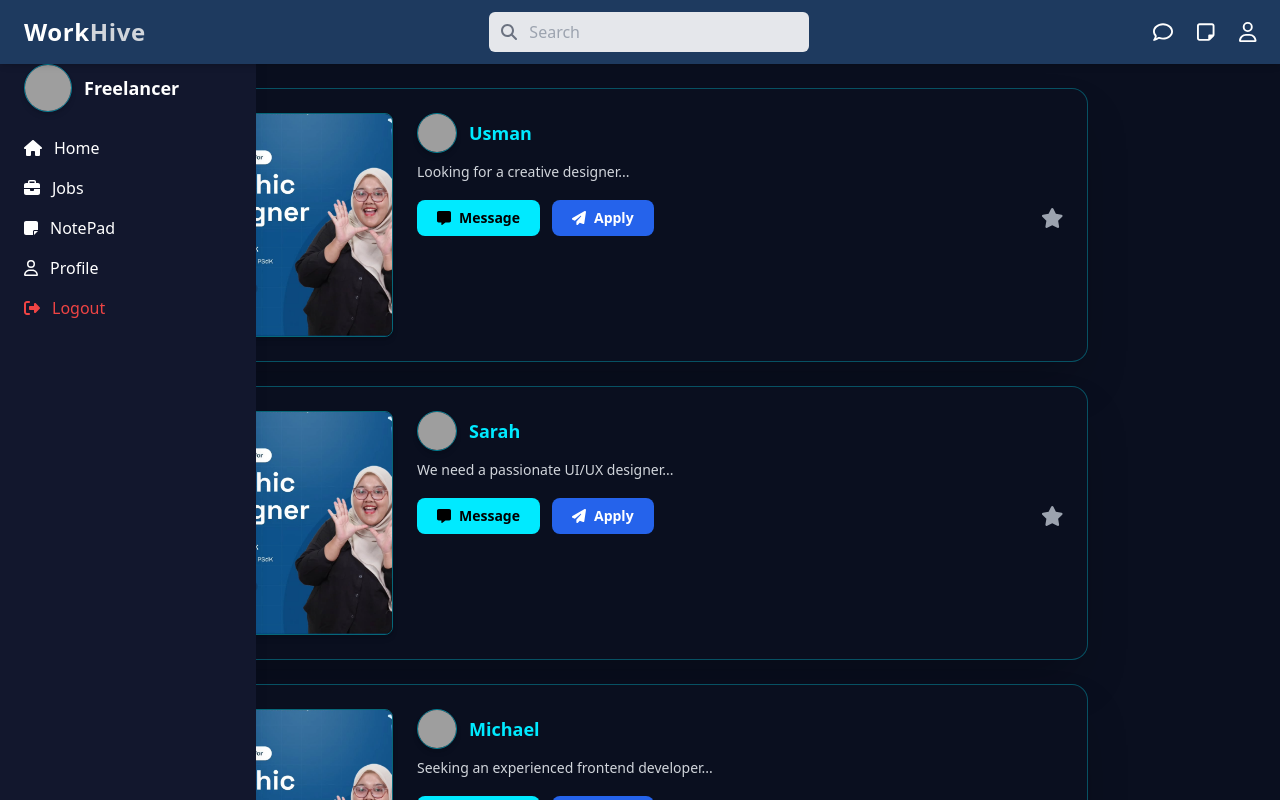
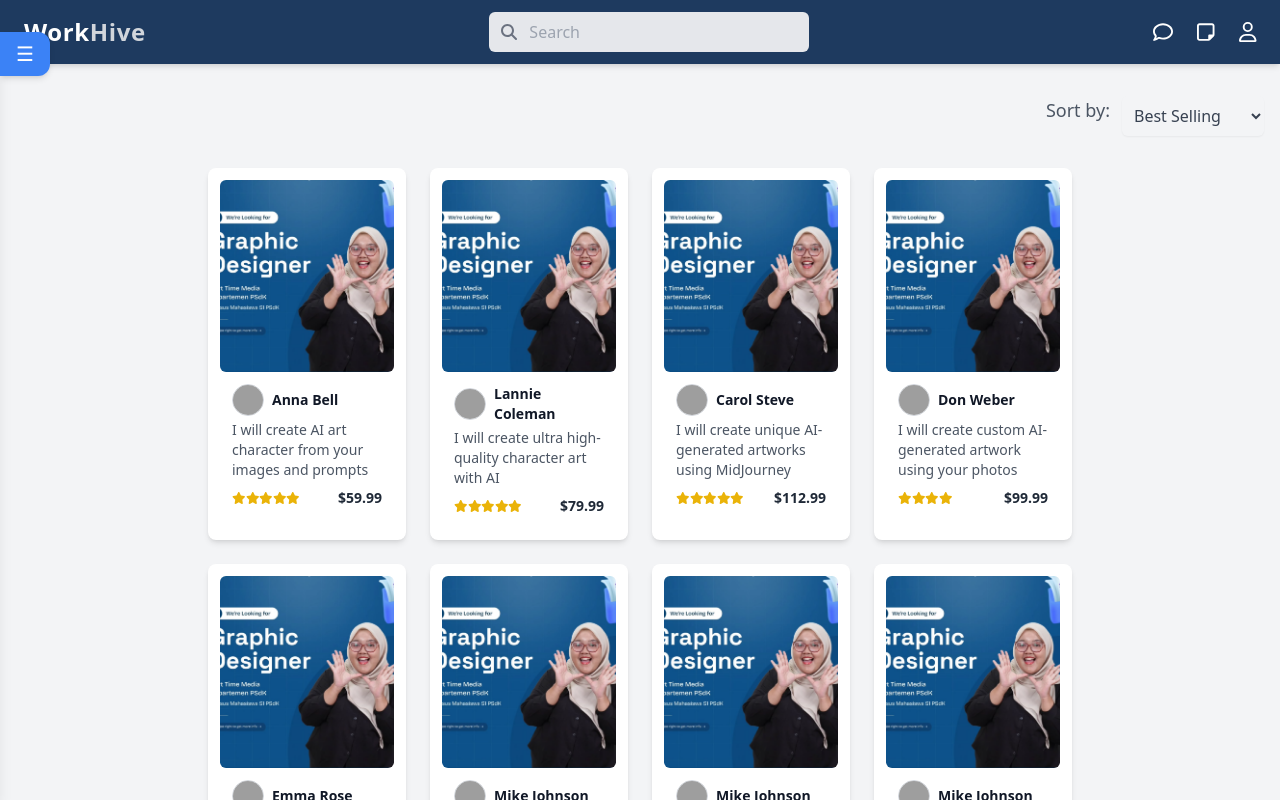
Before and after one commit to SajaluRahman/WORKHIVE-REACT-PROJECT, a React (Vite) app: page /userhome in a window 1280 px wide. Shown: the top 800 px of the page. Built offline with nearby package versions, Linux system fonts and the light colour scheme; grey boxes are pictures that could not be loaded.

Commit message:
Freelancers home page ui changed

```diff
--- a/src/Components/Common/CommonComponents/Navbar.jsx
+++ b/src/Components/Common/CommonComponents/Navbar.jsx
@@ -287,8 +287,8 @@ export const Navbar3 = () => {
             <span>Notepad</span>
           </div>
           <div className="flex items-center space-x-2">
-            <FontAwesomeIcon icon={faUser} className="cursor-pointer hover:text-gray-300  text-2xl" />
-            <span>Profile</span>
+           <Link to='/freelancerprofile' > <FontAwesomeIcon icon={faUser} className="cursor-pointer hover:text-gray-300  text-2xl" />
+            <span>Profile</span></Link>
           </div>
         </div>
       </div>
--- a/src/Components/FreelancerComponents/Sidebar.jsx
+++ b/src/Components/FreelancerComponents/Sidebar.jsx
@@ -8,7 +8,7 @@ import { Link } from 'react-router-dom';
 
 export const  Sidebar =() =>{
   return (
-    <div> <div className="w-64 bg-[#12172d]   h-screen p-6 text-white fixed left-0 top-0 pt-16 flex flex-col space-y-6 shadow-lg">
+    <div> <div className="w-64 bg-[#12172d]    h-screen p-6 text-white fixed left-0 top-0 pt-16 flex flex-col space-y-6 shadow-lg">
           <div className="flex items-center space-x-3">
             <img src={img1} alt="User" className="w-12 h-12 rounded-full border border-[#00eaff]/50 shadow-md" />
             <span className="font-semibold text-lg">Freelancer</span>
@@ -42,7 +42,7 @@ export const  Sidebar2 =() =>{
     <div> <div className="w-64 bg-[#12172d]   h-screen p-6 text-white fixed left-0 top-0 pt-16 flex flex-col space-y-6 shadow-lg">
           <div className="flex items-center space-x-3">
             <img src={img1} alt="User" className="w-12 h-12 rounded-full border border-[#00eaff]/50 shadow-md" />
-            <span className="font-semibold text-lg">Freelancer</span>
+            <span className="font-semibold text-lg">Client</span>
           </div>
           <nav className="flex flex-col space-y-4">
             <a href="#" className="flex items-center space-x-3 hover:text-[#00eaff] transition">
--- a/src/Pages/Freelancerpages.jsx/FreelancerHome.jsx
+++ b/src/Pages/Freelancerpages.jsx/FreelancerHome.jsx
@@ -1,133 +1,92 @@
 import React, { useState } from "react";
 import { FontAwesomeIcon } from "@fortawesome/react-fontawesome";
-import { faMessage, faStar, faPaperPlane, faBars } from "@fortawesome/free-solid-svg-icons";
+import { faStar } from "@fortawesome/free-solid-svg-icons";
 import img from "../../images/Screenshot 2025-01-16 160134.png";
 import img1 from "../../images/pexels-rfera-432059.jpg";
 import { Navbar3 } from "../../Components/Common/CommonComponents/Navbar";
 import { Sidebar } from "../../Components/FreelancerComponents/Sidebar";
-import '../../App.css';
-import { Link } from "react-router-dom";
+import "../../App.css";
+import Footer from "../../Components/Common/CommonComponents/Footer";
 
 function FreelancerHome() {
   const [sidebarOpen, setSidebarOpen] = useState(false);
-  const [Click, setClick] = useState(false);
-  const [isClick, setIsClick] = useState(null);
+  const [sortBy, setSortBy] = useState("Best Selling");
 
-  const jobs = [
-    { id: 1, image: img, userImage: img1, user: "Usman", title: "Graphic Designer", description: "Looking for a creative designer..." },
-    { id: 2, image: img, userImage: img1, user: "Sarah", title: "UI/UX Designer", description: "We need a passionate UI/UX designer..." },
-    { id: 3, image: img, userImage: img1, user: "Michael", title: "Frontend Developer", description: "Seeking an experienced frontend developer..." },
-    { id: 4, image: img, userImage: img1, user: "Usman", title: "UI/UX Designer", description: "Seeking a UI/UX designer to improve..." },
+  const jobsData = [
+    { id: 1, image: img, userImage: img1, user: "Anna Bell", title: "AI Art Character", description: "I will create AI art character from your images and prompts", rating: 5, price: 59.99 },
+    { id: 2, image: img, userImage: img1, user: "Lannie Coleman", title: "High-Quality AI Character", description: "I will create ultra high-quality character art with AI", rating: 5, price: 79.99 },
+    { id: 3, image: img, userImage: img1, user: "Carol Steve", title: "MidJourney AI Art", description: "I will create unique AI-generated artworks using MidJourney", rating: 5, price: 112.99 },
+    { id: 4, image: img, userImage: img1, user: "Don Weber", title: "Custom AI Artwork", description: "I will create custom AI-generated artwork using your photos", rating: 4, price: 99.99 },
+    { id: 5, image: img, userImage: img1, user: "Emma Rose", title: "Illustrated AI Portraits", description: "I will design beautiful AI-illustrated portraits", rating: 5, price: 89.99 },
+    { id: 6, image: img, userImage: img1, user: "Mike Johnson", title: "AI Avatar Creation", description: "I will generate stunning AI avatars for you", rating: 4, price: 69.99 },
+    { id: 7, image: img, userImage: img1, user: "Mike Johnson", title: "AI Avatar Creation", description: "I will generate stunning AI avatars for you", rating: 4, price: 109.99 },
+    { id: 8, image: img, userImage: img1, user: "Mike Johnson", title: "AI Avatar Creation", description: "I will generate stunning AI avatars for you", rating: 4, price: 45.99 },
   ];
 
+  const sortedJobs = [...jobsData].sort((a, b) => {
+    if (sortBy === "Highest Rated") return b.rating - a.rating;
+    if (sortBy === "Lowest Price") return a.price - b.price;
+    if (sortBy === "Highest Price") return b.price - a.price;
+    return 0; // Default (Best Selling) - No sorting applied
+  });
+
   return (
-    <div className="flex flex-col md:flex-row min-h-screen">
+    <div className="flex flex-col min-h-screen bg-gray-100">
       <Navbar3 />
+
       {/* Sidebar Toggle Button (for mobile) */}
       <button
         onClick={() => setSidebarOpen(!sidebarOpen)}
-        className="md:hidden fixed top-8 left-4 z-50 text-white p-2 rounded-full shadow-md"
+        className="text-xl fixed top-8 left-0 z-50 text-white p-2 px-4 bg-blue-500 rounded-r-xl shadow-md "
       >
-        <FontAwesomeIcon icon={faBars} size="lg" />
+        {sidebarOpen ? "✖" : "☰"}
       </button>
-      {/* Sidebar (Hidden on small screens, toggled on click) */}
-      <div className={`fixed inset-y-0 left-0 z-40 transform ${sidebarOpen ? "translate-x-0" : "-translate-x-full"} md:translate-x-0 transition-transform duration-300 ease-in-out w-64 bg-[#0a0f1f] md:block`}>
+
+      {/* Sidebar */}
+      <div className={`fixed inset-y-0 left-0 z-40 transform ${sidebarOpen ? "translate-x-0" : "-translate-x-full"} transition-transform duration-300 ease-in-out w-64 bg-blue-900 text-white  `}>
         <Sidebar />
       </div>
-      {/* Content Area */}
-      <div className="flex-1 flex bg-[#0a0f1f] flex-col items-center py-12 text-white w-full px-4 sm:px-6">
-        <div className="space-y-6 w-full max-w-4xl mt-10">
-          {jobs.map((job) => (
-            <div
-              key={job.id}
-              className="bg-[#0a0f1f] shadow-2xl backdrop-blur-lg rounded-2xl p-6 flex flex-col sm:flex-row items-start space-y-4 sm:space-y-0 sm:space-x-6 w-full border border-[#00eaff]/30 hover:shadow-neon transition duration-300 transform hover:-translate-y-1"
-            >
-              <img
-                src={job.image}
-                alt={job.title}
-                className="w-full sm:w-44 h-40 sm:h-56 object-cover rounded-lg border border-[#00eaff]/40 shadow-md"
-              />
-              <div className="flex-1 flex flex-col justify-between">
-                <div>
-                  <div className="flex items-center space-x-3">
-                    <img
-                      src={job.userImage}
-                      alt={job.user}
-                      className="w-10 h-10 rounded-full border border-[#00eaff]/50 shadow-md"
-                    />
-                    <h3 className="font-semibold text-[#00eaff] text-lg">{job.user}</h3>
-                  </div>
-                  <p className="text-gray-300 mt-2 text-sm leading-relaxed">{job.description}</p>
+
+      {/* Sort By Dropdown */}
+      <div className="p-4 flex flex-col md:flex-row md:justify-end mt-16 md:mt-20 space-y-3 md:space-y-0 md:space-x-3">
+        <label className="text-gray-600 font-medium text-base md:text-lg">Sort by:</label>
+        <select
+          value={sortBy}
+          onChange={(e) => setSortBy(e.target.value)}
+          className=" text-gray-700 p-2 bg-transparent rounded-md shadow-sm focus:ring-2 focus:ring-blue-500 focus:border-blue-500 transition-all duration-200 hover:bg-white w-full md:w-auto"
+        >
+          <option value="Best Selling">Best Selling</option>
+          <option value="Highest Rated">Highest Rated</option>
+          <option value="Lowest Price">Lowest Price</option>
+          <option value="Highest Price">Highest Price</option>
+        </select>
+      </div>
+
+      {/* Content Area with Responsive Grid */}
+      <div className="flex-1 p-4  md:px-52 grid grid-cols-1 sm:grid-cols-2 lg:grid-cols-3 xl:grid-cols-4 gap-6">
+        {sortedJobs.map((job) => (
+          <div key={job.id} className="bg-white cursor-pointer shadow-md rounded-lg overflow-hidden p-3">
+            <img src={job.image} alt={job.title} className="w-full h-40 sm:h-48 object-cover rounded-md" />
+            <div className="p-3">
+              <div className="flex items-center space-x-2">
+                <img src={job.userImage} alt={job.user} className="w-8 h-8 rounded-full border border-gray-300" />
+                <h3 className="text-sm font-semibold text-gray-900">{job.user}</h3>
+              </div>
+              <p className="text-gray-600 mt-1 text-xs sm:text-sm">{job.description}</p>
+              <div className="flex items-center justify-between mt-2">
+                <div className="flex items-center text-yellow-500">
+                  {[...Array(job.rating)].map((_, i) => (
+                    <FontAwesomeIcon key={i} icon={faStar} className="text-xs" />
+                  ))}
                 </div>
-                <div className="flex flex-wrap items-center gap-3 mt-4">
-                  <Link
-                    to="/chat"
-                    className="px-5 py-2 bg-[#00eaff] text-black font-semibold text-sm rounded-lg flex items-center space-x-2 hover:bg-[#00aacc] transition"
-                  >
-                    <FontAwesomeIcon icon={faMessage} /> <span>Message</span>
-                  </Link>
-                  <button
-                    onClick={() => {
-                      setIsClick(job);
-                      setClick(true);
-                    }}
-                    className="px-5 py-2 bg-blue-600 text-white font-semibold text-sm rounded-lg flex items-center space-x-2 hover:bg-blue-700 transition"
-                  >
-                    <FontAwesomeIcon icon={faPaperPlane} /> <span>Apply</span>
-                  </button>
-                  <FontAwesomeIcon icon={faStar} className="text-gray-400 hover:text-[#ffd700] cursor-pointer ml-auto text-xl transition" />
-                </div>
+                <span className="text-gray-800 font-semibold text-sm">${job.price.toFixed(2)}</span>
               </div>
             </div>
-          ))}
-          {Click && isClick && (
-            <div className="h-screen w-screen fixed backdrop-blur-sm top-0 left-0 flex justify-center items-center">
-              <div className="bg-white rounded-lg shadow-lg p-6 w-11/12 max-w-lg">
-                {/* Close Button */}
-                <div className="flex justify-end">
-                  <button
-                    onClick={() => setClick(false)}
-                    className="bg-gray-500 text-white px-4 py-2 rounded-lg"
-                  >
-                    Close
-                  </button>
-                </div>
+          </div>
+        ))}
+      </div>
 
-                {/* Publisher/User Details */}
-                <div className="flex flex-col sm:flex-row items-center mt-4">
-                  <img
-                    src={isClick.userImage} // Use isClick.userImage instead of a hardcoded image
-                    alt="User Photo"
-                    className="w-24 h-24 rounded-full mr-0 sm:mr-4 mb-4 sm:mb-0"
-                  />
-                  <div className="text-center sm:text-left">
-                    <h2 className="text-xl text-blue-600 font-bold">{isClick.user}</h2>
-                    <p className="text-gray-600">{isClick.description}</p>
-                  </div>
-                </div>
-
-                {/* Job and Payment Details */}
-                <div className="mt-4">
-                  <h3 className="text-lg font-semibold">Job Details</h3>
-                  <p className="text-black" >
-                    Lorem ipsum dolor sit amet, consectetur adipiscing elit. Donec vehicula,
-                    sapien in placerat sollicitudin, erat libero tristique lorem, non pretium
-                    purus sapien a metus.
-                  </p>
-                  <p className="mt-2 text-green-600 font-bold">$100 p/hr</p>
-                </div>
-
-                {/* Message Button */}
-                <div className="mt-4 flex justify-end">
-                  <Link to='/chat' className="bg-blue-600 text-center text-white px-4 py-2 rounded-lg">
-                    Message
-                  </Link>
-                </div>
-              </div>
-            </div>
-          )}
-        </div>
-      </div>
+      <Footer />
     </div>
   );
 }
```
Also changed, not shown: src/Pages/Clientspages/ClientHome.jsx (+8 -1 lines), src/Pages/CommonPages/Chat.jsx (+7 -6 lines), src/Pages/Freelancerpages.jsx/FreelancerProfile.jsx (+7 -7 lines).
